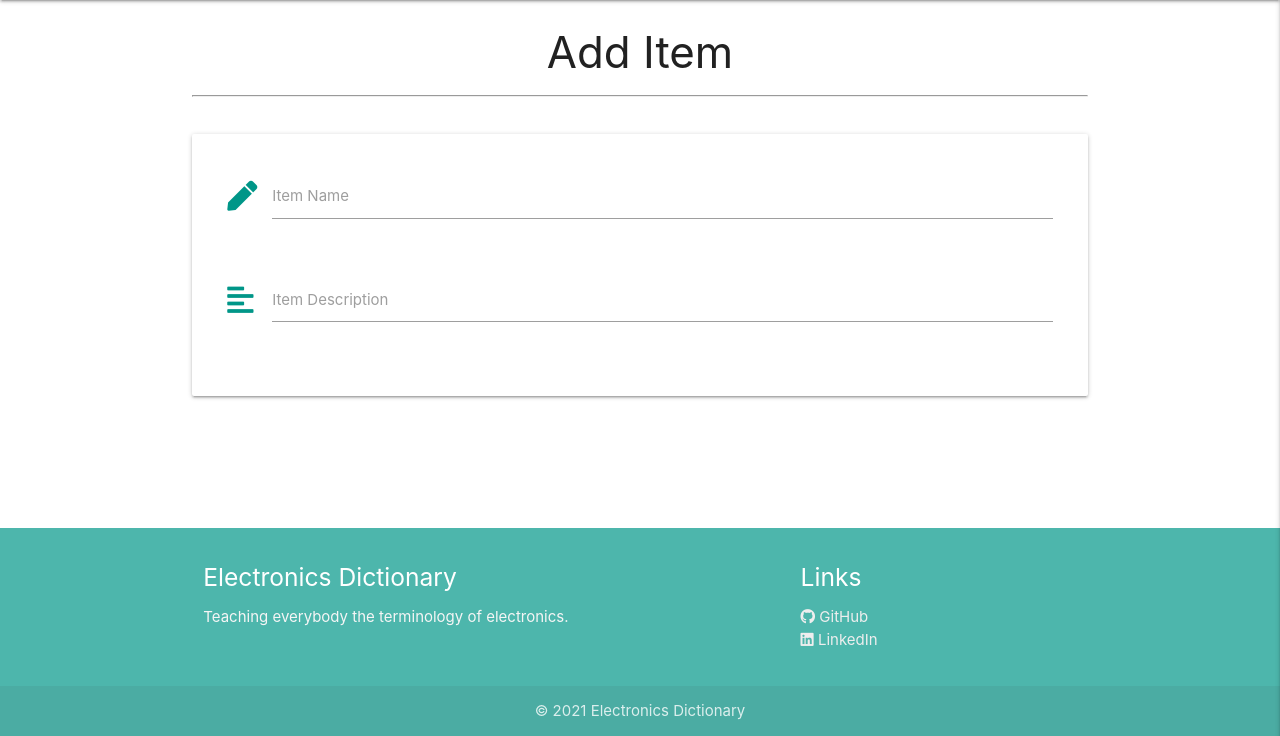
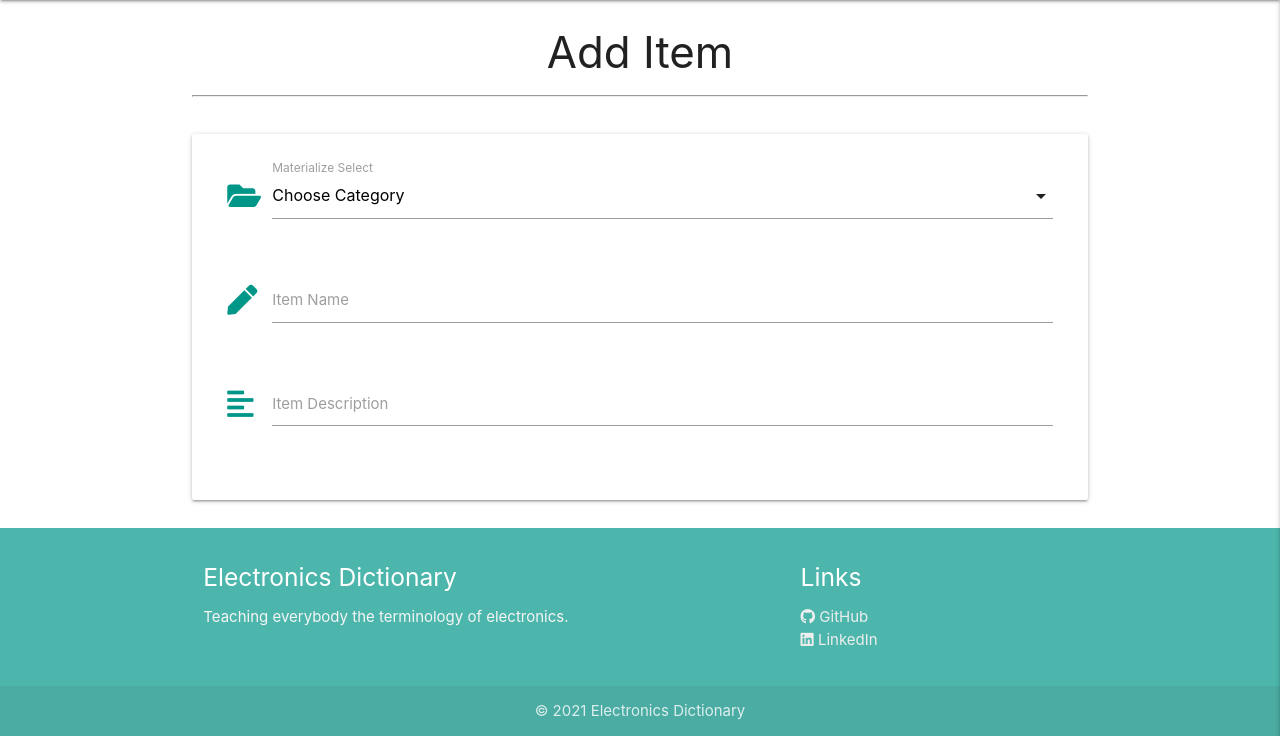
Before and after one commit to jacksheehy15/electronics-dictionary, a Flask app: page /add_item in a window 1280 px wide. Shown: the part 64-800 px from the top of the page. Run offline with Flask 2, Linux system fonts and the light colour scheme; data that the repository does not hold is empty; some libraries are stand-ins or nearby versions.

Commit message:
Added item/categories form dropdown

```diff
--- a/app.py
+++ b/app.py
@@ -99,7 +99,8 @@ def logout():
 
 @app.route("/add_item")
 def add_item():
-    return render_template("add_item.html")
+    categories = mongo.db.categories.find().sort("category_name", 1)
+    return render_template("add_item.html", categories=categories)
 
 
 if __name__ == "__main__":
--- a/static/js/script.js
+++ b/static/js/script.js
@@ -1,6 +1,8 @@
 $(document).ready(function () {
-    // Initiliaize Drag from right on touchscreen
-    $('.sidenav').sidenav({edge: "right", draggable: "True"});
+    // Initialize  Drag from right on touchscreen
+    $('.sidenav').sidenav({ edge: "right", draggable: "True" });
     // Initialize Collapsable Component
-     $('.collapsible').collapsible();
+    $('.collapsible').collapsible();
+    // Initialize Category Dropdown
+    $('select').formSelect();
 });
--- a/templates/add_item.html
+++ b/templates/add_item.html
@@ -1,22 +1,35 @@
   {% extends "base.html" %}
   {% block content %}
-<h3 class="center-align">Add Item</h3><hr><br>
+  <h3 class="center-align">Add Item</h3>
+  <hr><br>
   <div class="row card-panel">
       <form class="col s12" method="POST" action="">
           <div class="row">
               <div class="input-field col s12">
+                  <i class="fas fa-folder-open prefix teal-text"></i>
+                  <select id="category_name" name="category_name" class="validate">
+                      <option value="" disabled selected>Choose Category</option>
+                      {% for category in categories %}
+                        <option value="{{ category.category_name }}">{{ category.category_name }}</option>
+                      {% endfor %}
+                  </select>
+                  <label for="category_name">Materialize Select</label>
+              </div>
+
+          </div>
+          <div class="row">
+              <div class="input-field col s12">
                   <i class="fas fa-pen prefix teal-text"></i>
-                <input id="item_name" name="item_name" type="text" minlength="5"
-                maxlength="50" class="validate" required>
+                  <input id="item_name" name="item_name" type="text" minlength="5" maxlength="50" class="validate"
+                      required>
                   <label for="item_name">Item Name</label>
               </div>
           </div>
           <div class="row">
               <div class="input-field col s12">
                   <i class="fas fa-align-left prefix teal-text"></i>
-                <textarea id="item_description" name="item_description"
-                 class="materialize-textarea validate" minlength="5"
-                maxlength="200" required></textarea>
+                  <textarea id="item_description" name="item_description" class="materialize-textarea validate"
+                      minlength="5" maxlength="200" required></textarea>
                   <label for="item_description">Item Description</label>
               </div>
           </div>
```
Lines whose indentation alone changed are shown as unchanged.
